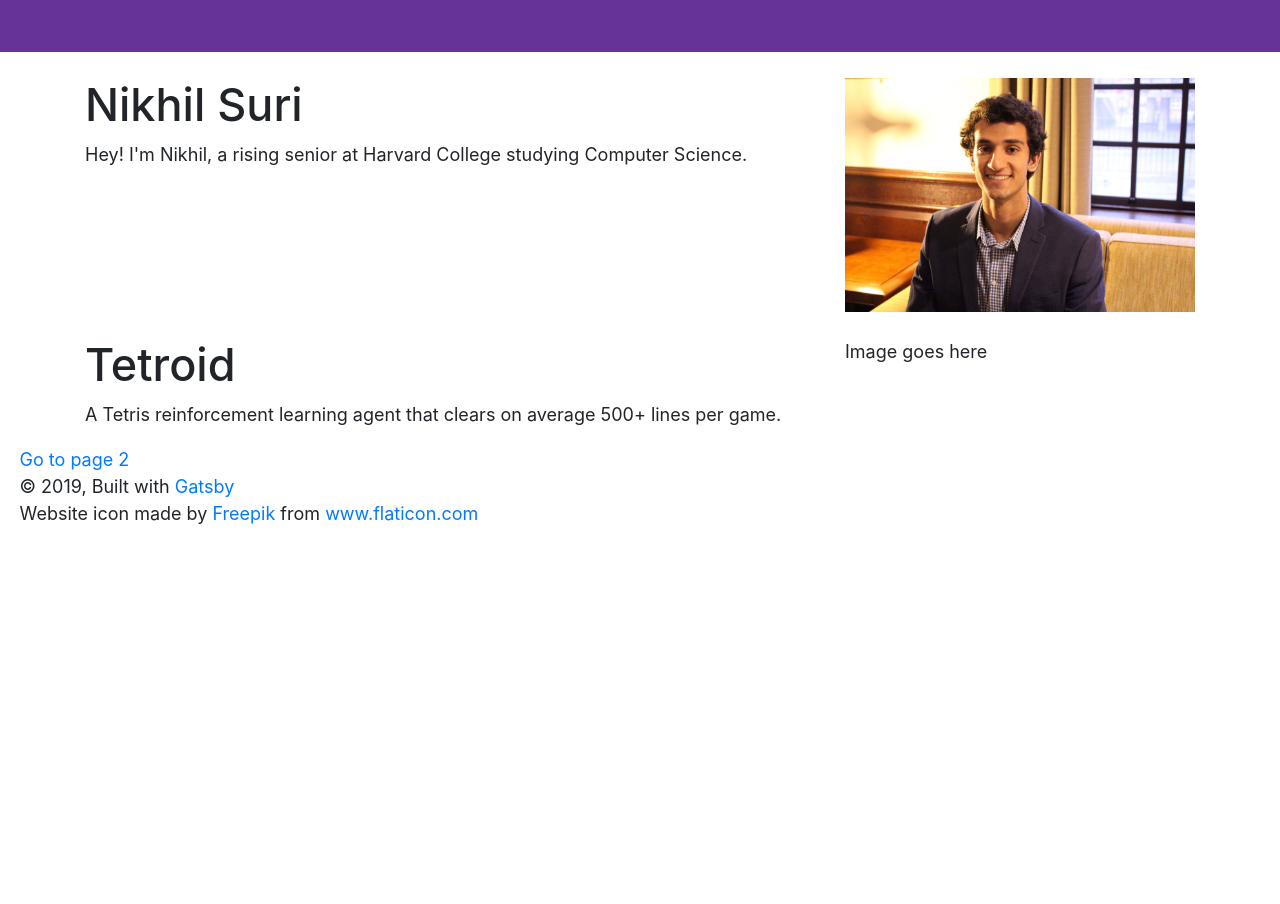
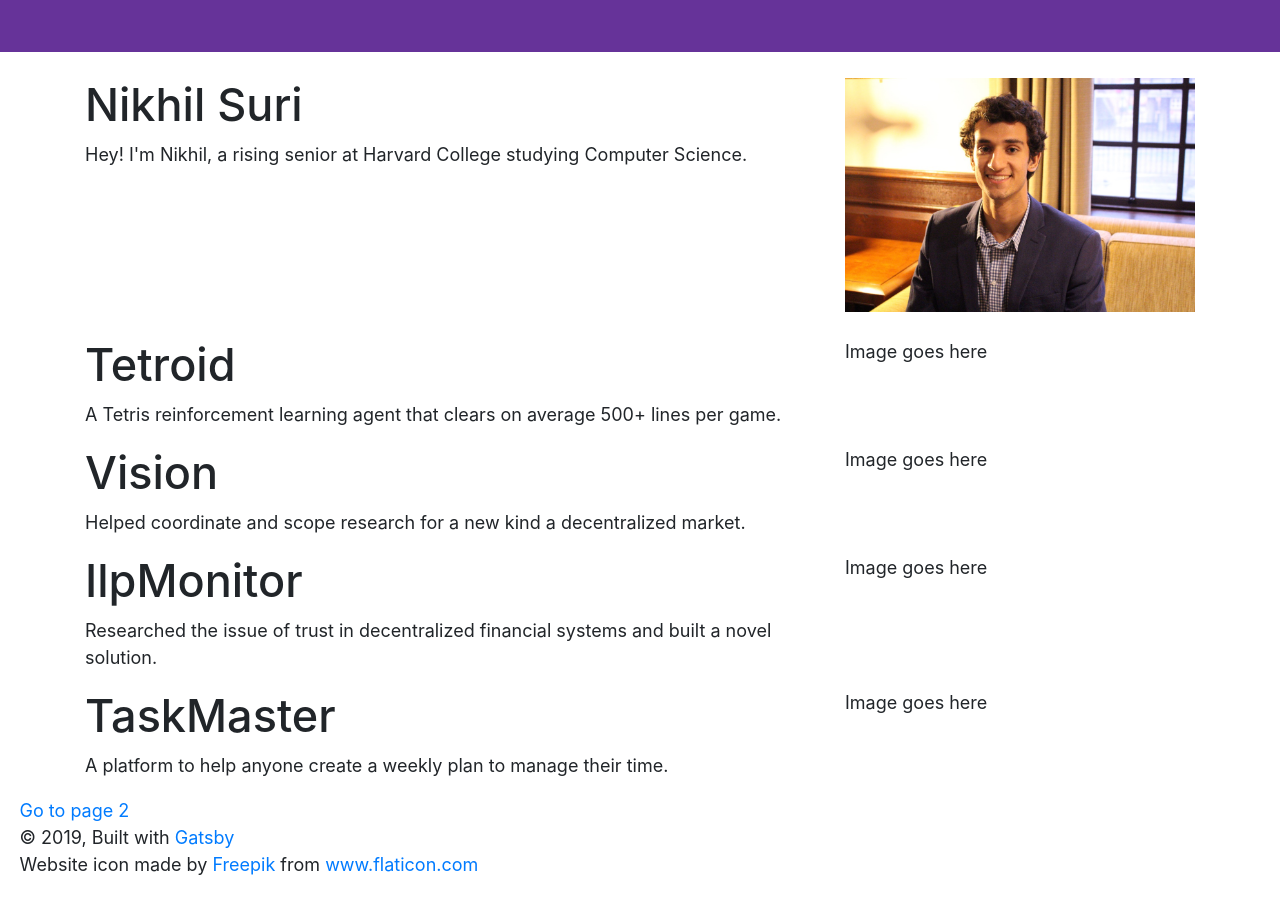
Before and after one commit to nik-suri/nik-suri.github.io, a Gatsby site: page / in a window 1280 px wide. Before the commit the page ends 800 px from the top, so only its background shows below. Built offline with nearby package versions, Linux system fonts and the light colour scheme; Gatsby itself is replaced by a stand-in of ours.

Commit message:
added components and docs

```diff
--- a/gatsby-config.js
+++ b/gatsby-config.js
@@ -12,6 +12,13 @@ module.exports = {
         name: `images`,
         path: `${__dirname}/src/images`,
       },
+    },
+    {
+      resolve: `gatsby-source-filesystem`,
+      options: {
+        name: `docs`,
+        path: `${__dirname}/src/docs`,
+      }
     },
     `gatsby-transformer-sharp`,
     `gatsby-plugin-sharp`,
--- /dev/null
+++ b/src/components/ilpMonitor.js
@@ -0,0 +1,20 @@
+import React from "react"
+import Container from 'react-bootstrap/Container'
+import Row from 'react-bootstrap/Row'
+import Col from 'react-bootstrap/Col'
+
+const IlpMonitor = () => (
+  <Container>
+    <Row>
+      <Col sm={8}>
+        <h1>IlpMonitor</h1>
+        <p>Researched the issue of trust in decentralized financial systems and built a novel solution.</p>
+      </Col>
+      <Col sm={4}>
+        Image goes here
+      </Col>
+    </Row>
+  </Container>
+)
+
+export default IlpMonitor
--- a/src/components/my-image.js
+++ b/src/components/my-image.js
@@ -16,7 +16,9 @@ import Img from "gatsby-image"
 const MyImage = () => {
   const data = useStaticQuery(graphql`
     query {
-      placeholderImage: file(relativePath: { eq: "my-picture.png" }) {
+      placeholderImage: file(
+        relativePath: { eq: "my-picture.png" },
+        sourceInstanceName: { eq: "images" }) {
         childImageSharp {
           fluid(maxWidth: 300) {
             ...GatsbyImageSharpFluid
--- /dev/null
+++ b/src/components/taskMaster.js
@@ -0,0 +1,20 @@
+import React from "react"
+import Container from 'react-bootstrap/Container'
+import Row from 'react-bootstrap/Row'
+import Col from 'react-bootstrap/Col'
+
+const TaskMaster = () => (
+  <Container>
+    <Row>
+      <Col sm={8}>
+        <h1>TaskMaster</h1>
+        <p>A platform to help anyone create a weekly plan to manage their time.</p>
+      </Col>
+      <Col sm={4}>
+        Image goes here
+      </Col>
+    </Row>
+  </Container>
+)
+
+export default TaskMaster
--- /dev/null
+++ b/src/components/vision.js
@@ -0,0 +1,20 @@
+import React from "react"
+import Container from 'react-bootstrap/Container'
+import Row from 'react-bootstrap/Row'
+import Col from 'react-bootstrap/Col'
+
+const Vision = () => (
+  <Container>
+    <Row>
+      <Col sm={8}>
+        <h1>Vision</h1>
+        <p>Helped coordinate and scope research for a new kind a decentralized market.</p>
+      </Col>
+      <Col sm={4}>
+        Image goes here
+      </Col>
+    </Row>
+  </Container>
+)
+
+export default Vision
--- a/src/pages/index.js
+++ b/src/pages/index.js
@@ -5,6 +5,9 @@ import Layout from "../components/layout"
 import SEO from "../components/seo"
 import AboutMe from "../components/aboutMe"
 import Tetroid from "../components/tetroid"
+import Vision from "../components/vision"
+import IlpMonitor from "../components/ilpMonitor"
+import TaskMaster from "../components/taskMaster"
 
 import 'bootstrap/dist/css/bootstrap.css'
 
@@ -13,6 +16,9 @@ const IndexPage = () => (
     <SEO title="Home" />
     <AboutMe />
     <Tetroid />
+    <Vision />
+    <IlpMonitor />
+    <TaskMaster />
     <Link to="/page-2/">Go to page 2</Link>
   </Layout>
 )
```
Also changed, not shown: 2 other files.
